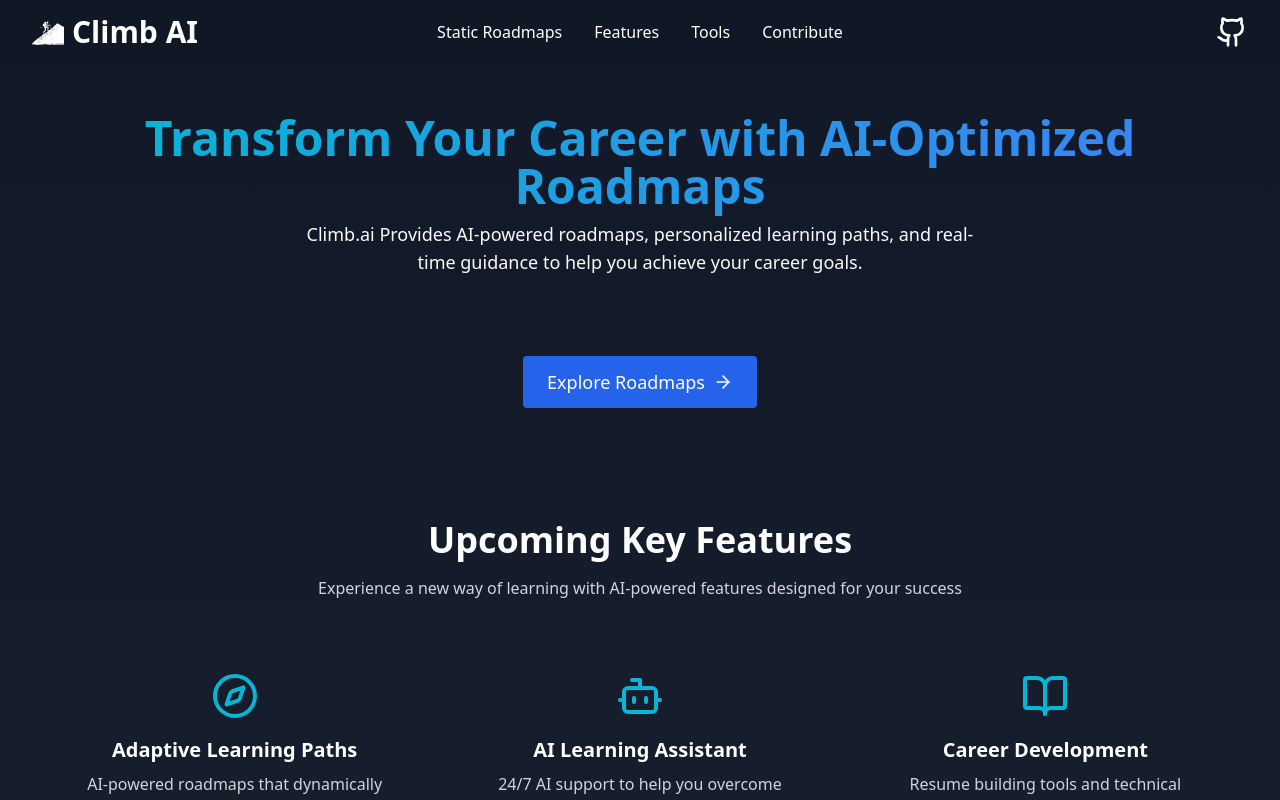
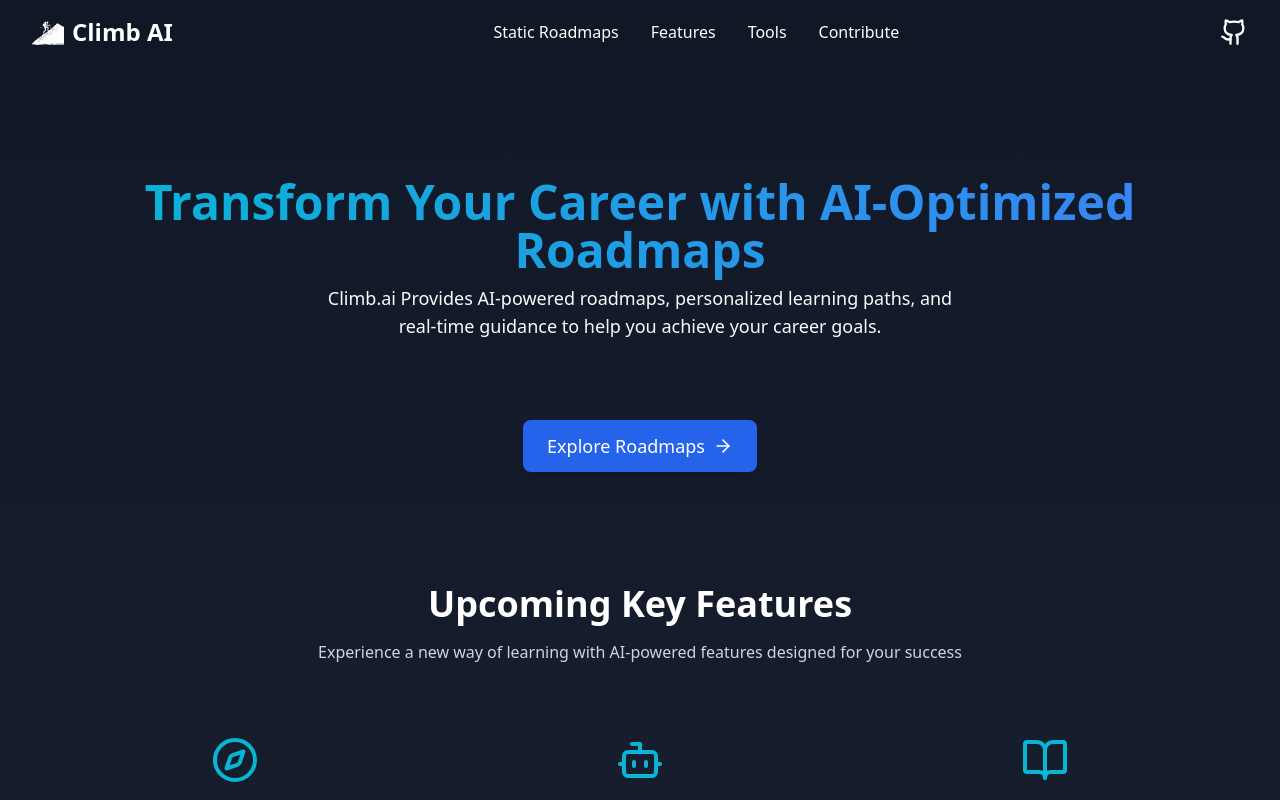
Before and after one commit to Atharva0045/climb_ai-user_platform, a React (Vite) app: page / in a window 1280 px wide. Shown: the top 800 px of the page. Built offline with nearby package versions, Linux system fonts and the light colour scheme; no server answers.

Commit message:
Fix: Adapt UI/UX to new website components

```diff
--- a/src/components/Header.jsx
+++ b/src/components/Header.jsx
@@ -22,24 +22,23 @@ const Header = () => {
     <header className="fixed w-full top-0 z-50 bg-gray-900 bg-opacity-75 backdrop-blur-sm">
       <div className="max-w-7xl mx-auto px-4 sm:px-6 lg:px-8">
         <div className="flex justify-between items-center h-16">
-          <div className="w-[140px] sm:w-[200px]">
+          <div className="flex-shrink-0">
             <Link to="/" className="flex items-center space-x-2">
               <img
                 src="/src/assets/platform-icon.svg"
                 alt="Climb AI Logo"
                 className="h-6 w-6 sm:h-8 sm:w-8"
               />
-              <h1 className="text-white text-xl sm:text-3xl font-bold">Climb AI</h1>
+              <h1 className="text-white text-lg sm:text-xl lg:text-2xl font-bold">Climb AI</h1>
             </Link>
           </div>
 
-          <nav className="hidden md:block absolute left-1/2 transform -translate-x-1/2" aria-label="Main navigation">
-            <div className="flex space-x-8">
+          <nav className="hidden md:flex items-center justify-center flex-1 px-8">
+            <div className="flex space-x-4 lg:space-x-8">
               {isRoadmapsPage ? (
                 <Link
                   to="/"
-                  className="text-white hover:text-cyan-400 font-medium transition-colors"
-                  aria-label="Home"
+                  className="text-white hover:text-cyan-400 font-medium transition-colors text-sm lg:text-base"
                 >
                   Home
                 </Link>
@@ -47,8 +46,7 @@ const Header = () => {
                 <>
                   <Link
                     to="/roadmaps"
-                    className="text-white hover:text-cyan-400 font-medium transition-colors"
-                    aria-label="Static Roadmaps"
+                    className="text-white hover:text-cyan-400 font-medium transition-colors text-sm lg:text-base"
                   >
                     Static Roadmaps
                   </Link>
@@ -56,21 +54,21 @@ const Header = () => {
                     <>
                       <a
                         href="#features"
-                        className="text-white hover:text-cyan-400 font-medium transition-colors"
+                        className="text-white hover:text-cyan-400 font-medium transition-colors text-sm lg:text-base"
                         onClick={(e) => handleNavClick(e, '#features')}
                       >
                         Features
                       </a>
                       <a
                         href="#tools"
-                        className="text-white hover:text-cyan-400 font-medium transition-colors"
+                        className="text-white hover:text-cyan-400 font-medium transition-colors text-sm lg:text-base"
                         onClick={(e) => handleNavClick(e, '#tools')}
                       >
                         Tools
                       </a>
                       <a
                         href="#contributors"
-                        className="text-white hover:text-cyan-400 font-medium transition-colors"
+                        className="text-white hover:text-cyan-400 font-medium transition-colors text-sm lg:text-base"
                         onClick={(e) => handleNavClick(e, '#contributors')}
                       >
                         Contribute
@@ -82,7 +80,16 @@ const Header = () => {
             </div>
           </nav>
 
-          <div className="w-[140px] sm:w-[200px] flex items-center justify-end space-x-4">
+          <div className="flex items-center space-x-4">
+            <a
+              href="https://github.com/climbai/user_platform"
+              target="_blank"
+              rel="noopener noreferrer"
+              aria-label="Visit our GitHub"
+              className="text-white hover:text-cyan-400 transition-colors hidden sm:block"
+            >
+              <Github className="h-6 w-6 sm:h-7 sm:w-7" />
+            </a>
             <button
               className="md:hidden text-white hover:text-cyan-400 transition-colors"
               onClick={() => setMobileMenuOpen(!mobileMenuOpen)}
@@ -90,25 +97,15 @@ const Header = () => {
             >
               {mobileMenuOpen ? <X className="h-6 w-6" /> : <Menu className="h-6 w-6" />}
             </button>
-
-            <a
-              href="https://github.com/climbai/user_platform"
-              target="_blank"
-              rel="noopener noreferrer"
-              aria-label="Visit our GitHub"
-              className="text-white hover:text-cyan-400 transition-colors hidden md:block"
-            >
-              <Github className="h-8 w-8" />
-            </a>
           </div>
         </div>
 
         {mobileMenuOpen && (
-          <div className="md:hidden bg-gray-800 py-2">
-            <nav className="flex flex-col space-y-2">
+          <div className="md:hidden">
+            <div className="px-2 pt-2 pb-3 space-y-1 bg-gray-800 rounded-lg mt-2 border border-gray-700">
               <Link
                 to="/roadmaps"
-                className="text-white hover:text-cyan-400 px-4 py-2"
+                className="block px-3 py-2 rounded-md text-base font-medium text-white hover:text-cyan-400 hover:bg-gray-700 transition-colors"
                 onClick={() => setMobileMenuOpen(false)}
               >
                 Roadmaps
@@ -117,7 +114,7 @@ const Header = () => {
                 <>
                   <a
                     href="#features"
-                    className="text-white hover:text-cyan-400 px-4 py-2"
+                    className="block px-3 py-2 rounded-md text-base font-medium text-white hover:text-cyan-400 hover:bg-gray-700 transition-colors"
                     onClick={(e) => {
                       handleNavClick(e, '#features');
                       setMobileMenuOpen(false);
@@ -127,7 +124,7 @@ const Header = () => {
                   </a>
                   <a
                     href="#tools"
-                    className="text-white hover:text-cyan-400 px-4 py-2"
+                    className="block px-3 py-2 rounded-md text-base font-medium text-white hover:text-cyan-400 hover:bg-gray-700 transition-colors"
                     onClick={(e) => {
                       handleNavClick(e, '#tools');
                       setMobileMenuOpen(false);
@@ -137,7 +134,7 @@ const Header = () => {
                   </a>
                   <a
                     href="#contributors"
-                    className="text-white hover:text-cyan-400 px-4 py-2"
+                    className="block px-3 py-2 rounded-md text-base font-medium text-white hover:text-cyan-400 hover:bg-gray-700 transition-colors"
                     onClick={(e) => {
                       handleNavClick(e, '#contributors');
                       setMobileMenuOpen(false);
@@ -149,13 +146,22 @@ const Header = () => {
               ) : (
                 <Link
                   to="/"
-                  className="text-white hover:text-cyan-400 px-4 py-2"
+                  className="block px-3 py-2 rounded-md text-base font-medium text-white hover:text-cyan-400 hover:bg-gray-700 transition-colors"
                   onClick={() => setMobileMenuOpen(false)}
                 >
                   Home
                 </Link>
               )}
-            </nav>
+              <a
+                href="https://github.com/climbai/user_platform"
+                target="_blank"
+                rel="noopener noreferrer"
+                className="block px-3 py-2 rounded-md text-base font-medium text-white hover:text-cyan-400 hover:bg-gray-700 transition-colors sm:hidden"
+                onClick={() => setMobileMenuOpen(false)}
+              >
+                GitHub
+              </a>
+            </div>
           </div>
         )}
       </div>
--- a/src/components/Hero.jsx
+++ b/src/components/Hero.jsx
@@ -5,20 +5,20 @@ const Hero = () => {
   const navigate = useNavigate();
 
   return (
-    <div className="px-4 sm:px-6 lg:px-8">
-      <h2 className="text-3xl sm:text-4xl lg:text-5xl bg-gradient-to-r from-cyan-500 to-blue-500 font-bold bg-clip-text text-transparent py-2.5">
+    <div className="px-4 sm:px-6 lg:px-8 pt-8 sm:pt-12 lg:pt-16">
+      <h2 className="text-2xl sm:text-3xl lg:text-5xl bg-gradient-to-r from-cyan-500 to-blue-500 font-bold bg-clip-text text-transparent py-2.5 leading-tight">
         Transform Your Career with AI-Optimized Roadmaps
       </h2>
-      <p className="text-base sm:text-lg text-gray-50 leading-relaxed mb-8 sm:mb-10 max-w-2xl mx-auto">
+      <p className="text-sm sm:text-base lg:text-lg text-gray-50 leading-relaxed mb-6 sm:mb-8 lg:mb-10 max-w-2xl mx-auto px-4">
         Climb.ai Provides AI-powered roadmaps, personalized learning paths,
         and real-time guidance to help you achieve your career goals.
       </p>
       <button
         onClick={() => navigate('/roadmaps')}
-        className="bg-blue-600 text-white py-3 px-6 text-lg rounded hover:bg-blue-700 transition-colors mt-10 inline-flex items-center gap-2"
+        className="bg-blue-600 text-white py-2 sm:py-3 px-4 sm:px-6 text-sm sm:text-base lg:text-lg rounded-lg hover:bg-blue-700 transition-all duration-300 mt-6 sm:mt-8 lg:mt-10 inline-flex items-center gap-2 shadow-lg hover:shadow-xl transform hover:-translate-y-0.5"
       >
         Explore Roadmaps
-        <ArrowRight className="w-5 h-5" />
+        <ArrowRight className="w-4 h-4 sm:w-5 sm:h-5" />
       </button>
     </div>
   );
--- a/src/components/Tools.jsx
+++ b/src/components/Tools.jsx
@@ -18,15 +18,15 @@ const ToolCard = ({ icon: Icon, title, description }) => (
 );
 
 const Tools = () => (
-  <section id="tools" className="mt-16 sm:mt-28 px-4 sm:px-6 lg:px-8">
-    <h2 className="text-3xl sm:text-4xl font-bold text-white mb-4">
+  <section id="tools" className="mt-12 sm:mt-16 lg:mt-28 px-4 sm:px-6 lg:px-8">
+    <h2 className="text-2xl sm:text-3xl lg:text-4xl font-bold text-white mb-3 sm:mb-4">
       Upcoming Tools Suite
     </h2>
-    <p className="text-gray-300 mb-8 sm:mb-12 max-w-2xl mx-auto">
+    <p className="text-sm sm:text-base text-gray-300 mb-6 sm:mb-8 lg:mb-12 max-w-2xl mx-auto">
       Comprehensive set of tools designed to accelerate your learning journey and skill development
     </p>
 
-    <div className="grid grid-cols-1 md:grid-cols-2 lg:grid-cols-3 gap-6 sm:gap-8">
+    <div className="grid grid-cols-1 sm:grid-cols-2 lg:grid-cols-3 gap-4 sm:gap-6 lg:gap-8">
       <ToolCard
         icon={Brain}
         title="Skill Evaluation Tools"
```
